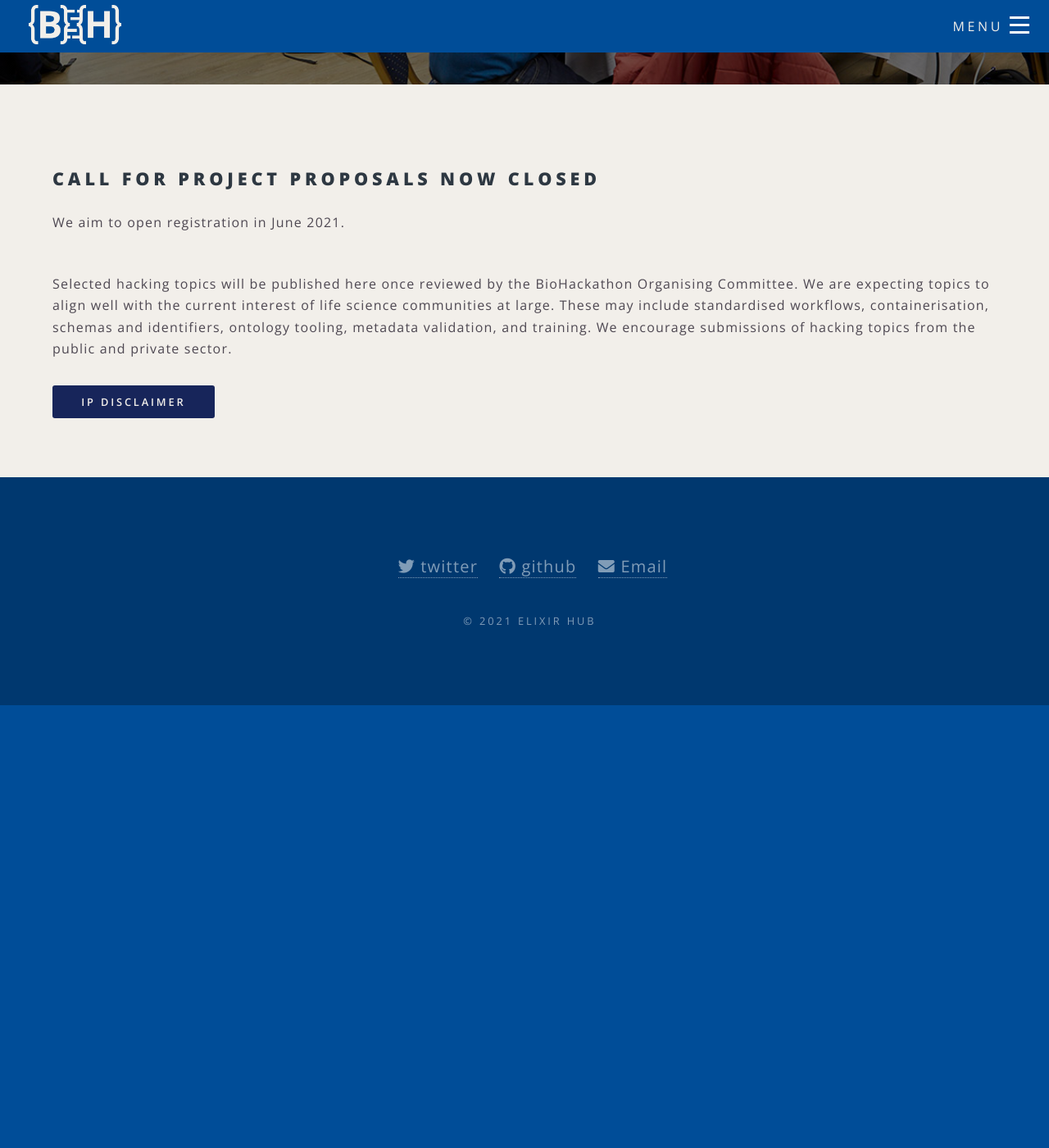
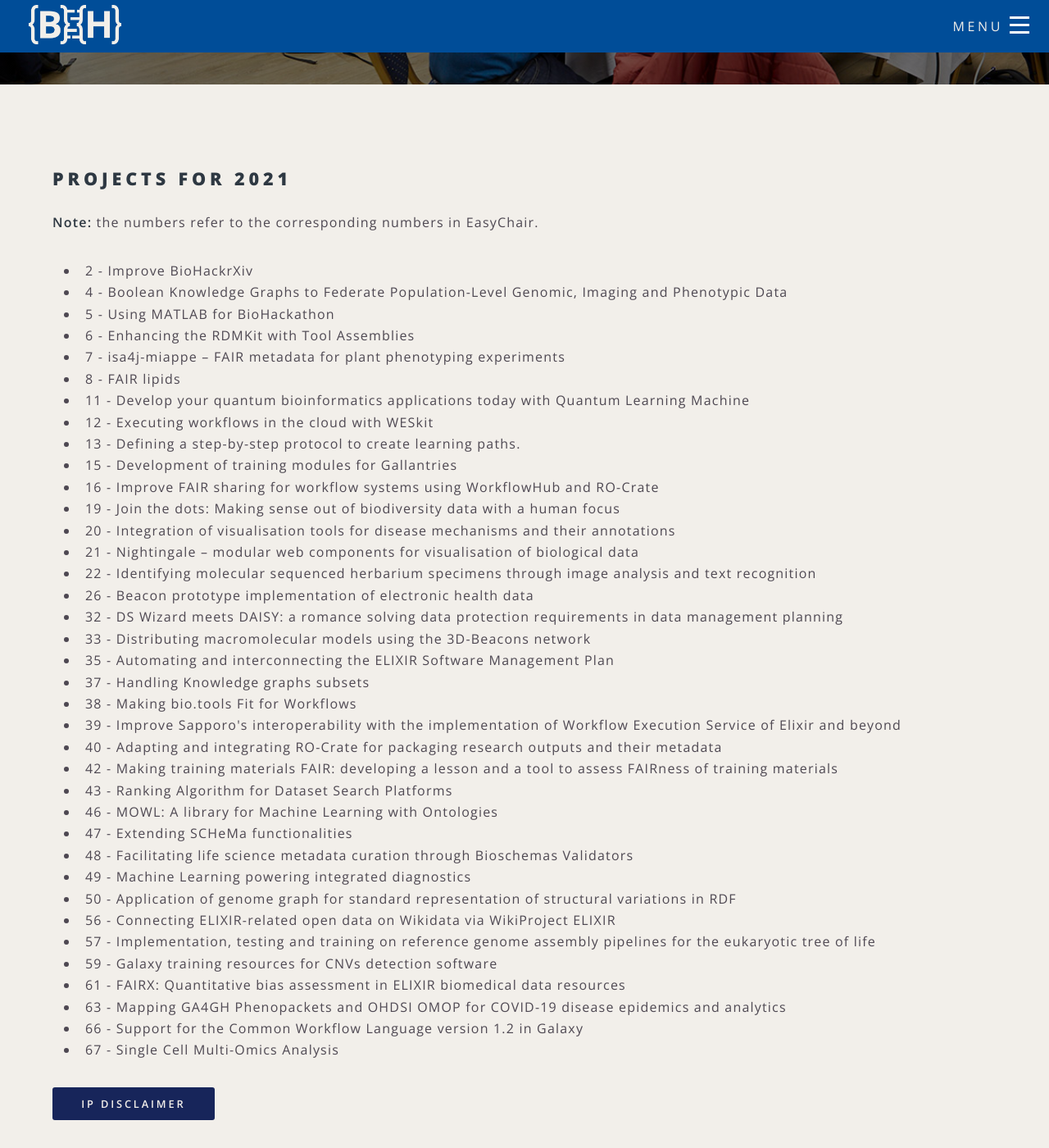
Before and after one commit to elixir-europe/biohackathon-europe-2021, a Jekyll site: the page built from projects.html, in a window 1280 px wide and 1400 px high, scrolled down 250 px. Shown: the whole window at 82% size. Built offline with Jekyll 4.4.1, drawn with Linux system fonts in a browser that asks for light colours; nearby versions of some CDN libraries; before the commit the page ends 1110 px from its top, so only the background shows below that.

Commit message:
Adding the projects list

```diff
--- a/projects.html
+++ b/projects.html
@@ -21,10 +21,50 @@
     </ul>
    -->
 <section>
-    <h2>Call for Project Proposals now closed</h2>
-    <p>We aim to open registration in June 2021.</p>
+    <h2>Projects for 2021</h2>
+    <p><strong>Note:</strong> the numbers refer to the corresponding numbers in EasyChair.</p>
+    <ul>
+<li>2 - Improve BioHackrXiv</li>
+<li>4 - Boolean Knowledge Graphs to Federate Population-Level Genomic, Imaging and Phenotypic Data</li>
+<li>5 - Using MATLAB for BioHackathon</li>
+<li>6 - Enhancing the RDMKit with Tool Assemblies</li>
+<li>7 - isa4j-miappe – FAIR metadata for plant phenotyping experiments</li>
+<li>8 - FAIR lipids</li>
+<li>11 - Develop your quantum bioinformatics applications today with Quantum Learning Machine</li>
+<li>12 - Executing workflows in the cloud with WESkit</li>
+<li>13 - Defining a step-by-step protocol to create learning paths.</li>
+<li>15 - Development of training modules for Gallantries</li>
+<li>16 - Improve FAIR sharing for workflow systems using WorkflowHub and RO-Crate</li>
+<li>19 - Join the dots: Making sense out of biodiversity data with a human focus</li>
+<li>20 - Integration of visualisation tools for disease mechanisms and their annotations</li>
+<li>21 - Nightingale – modular web components for visualisation of biological data</li>
+<li>22 - Identifying molecular sequenced herbarium specimens through image analysis and text recognition</li>
+<li>26 - Beacon prototype implementation of electronic health data</li>
+<li>32 - DS Wizard meets DAISY: a romance solving data protection requirements in data management planning</li>
+<li>33 - Distributing macromolecular models using the 3D-Beacons network</li>
+<li>35 - Automating and interconnecting the ELIXIR Software Management Plan</li>
+<li>37 - Handling Knowledge graphs subsets</li>
+<li>38 - Making bio.tools Fit for Workflows</li>
+<li>39 - Improve Sapporo's interoperability with the implementation of Workflow Execution Service of Elixir and beyond</li>
+<li>40 - Adapting and integrating RO-Crate for packaging research outputs and their metadata</li>
+<li>42 - Making training materials FAIR: developing a lesson and a tool to assess FAIRness of training materials</li>
+<li>43 - Ranking Algorithm for Dataset Search Platforms</li>
+<li>46 - MOWL: A library for Machine Learning with Ontologies</li>
+<li>47 - Extending SCHeMa functionalities</li>
+<li>48 - Facilitating life science metadata curation through Bioschemas Validators</li>
+<li>49 - Machine Learning powering integrated diagnostics</li>
+<li>50 - Application of genome graph for standard representation of structural variations in RDF</li>
+<li>56 - Connecting ELIXIR-related open data on Wikidata via WikiProject ELIXIR</li>
+<li>57 - Implementation, testing and training on reference genome assembly pipelines for the eukaryotic tree of life</li>
+<li>59 - Galaxy training resources for CNVs detection software</li>
+<li>61 - FAIRX: Quantitative bias assessment in ELIXIR biomedical data resources</li>
+<li>63 - Mapping GA4GH Phenopackets and OHDSI OMOP for COVID-19 disease epidemics and analytics</li>
+<li>66 - Support for the Common Workflow Language version 1.2 in Galaxy</li>
+<li>67 - Single Cell Multi-Omics Analysis</li>
+</ul>
 
 
-    <p class="mt-5">Selected hacking topics will be published here once reviewed by the BioHackathon Organising Committee. We are expecting topics to align well with the current interest of life science communities at large. These may include standardised workflows, containerisation, schemas and identifiers, ontology tooling, metadata validation, and training. We encourage submissions of hacking topics from the public and private sector.</p>
+
+ <!--   <p class="mt-5">Selected hacking topics will be published here once reviewed by the BioHackathon Organising Committee. We are expecting topics to align well with the current interest of life science communities at large. These may include standardised workflows, containerisation, schemas and identifiers, ontology tooling, metadata validation, and training. We encourage submissions of hacking topics from the public and private sector.</p>-->
     <a class="button special" href="{{ site.baseurl }}/ipdiscl.html" class="ml-4">IP Disclaimer</a>
 </section>
```
